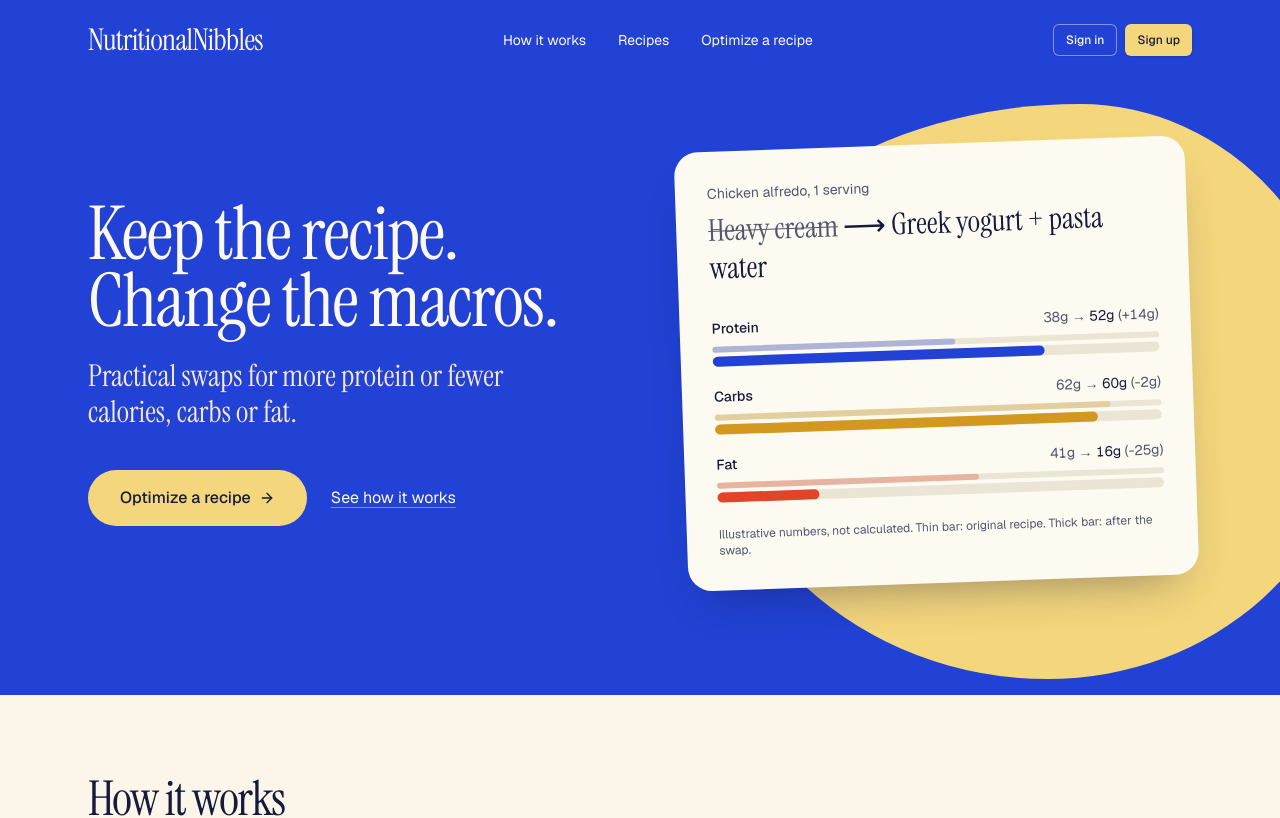
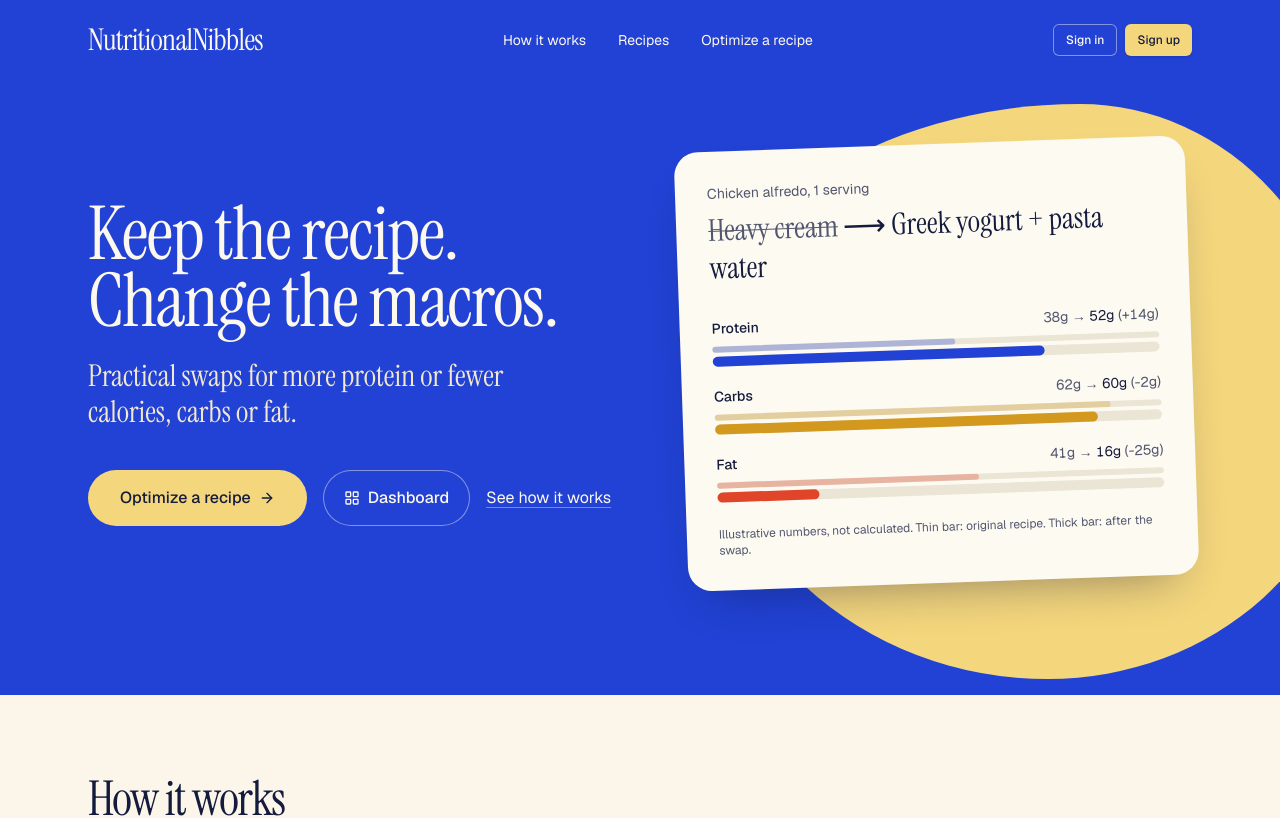
Before and after one commit to KelbyChau/NutritionalNibbles, a Next.js app: page / in a window 1280 px wide. Shown: the top 818 px of the page. Built offline with nearby package versions, Linux system fonts and the light colour scheme; no server answers.

Commit message:
Add a Dashboard button to the landing page
Place a secondary button beside Optimize a recipe so visitors can open the existing dashboard directly. Keep the hero actions in a wrapping row for narrow screens.

```diff
--- a/components/landing/hero.tsx
+++ b/components/landing/hero.tsx
@@ -1,6 +1,6 @@
 import Image from "next/image";
 import Link from "next/link";
-import { ArrowRight } from "lucide-react";
+import { ArrowRight, LayoutGrid } from "lucide-react";
 import { Button } from "@/components/ui/button";
 import { MacroSwapPreview } from "./macro-swap-preview";
 
@@ -19,7 +19,7 @@ export function Hero() {
         <p className="mt-6 max-w-[34ch] font-display text-2xl leading-snug text-muted-foreground sm:text-3xl">
           Practical swaps for more protein or fewer calories, carbs or fat.
         </p>
-        <div className="mt-10 flex flex-wrap items-center gap-6">
+        <div className="mt-10 flex flex-wrap items-center gap-x-4 gap-y-3">
           <Button
             asChild
             size="lg"
@@ -28,6 +28,17 @@ export function Hero() {
             <Link href="/optimize">
               Optimize a recipe
               <ArrowRight />
+            </Link>
+          </Button>
+          <Button
+            asChild
+            variant="outline"
+            size="lg"
+            className="h-14 rounded-full px-5 text-base shadow-none"
+          >
+            <Link href="/dashboard">
+              <LayoutGrid aria-hidden="true" />
+              Dashboard
             </Link>
           </Button>
           <Link
```
